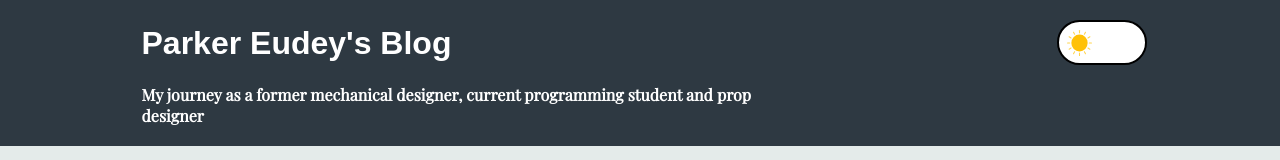
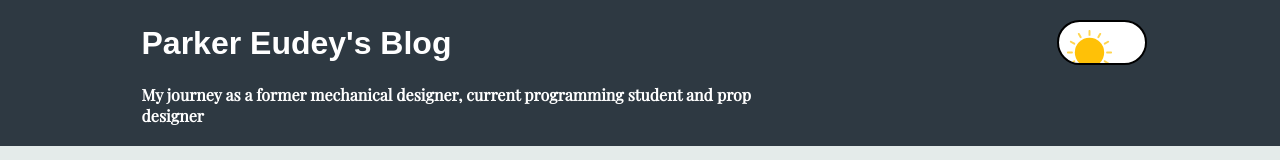
Before and after one commit to Peudey/ParkerEudeyBlog, a Gatsby site: page / in a window 1280 px wide. Shown: the top 160 px of the page. Built offline with nearby package versions, Linux system fonts and the light colour scheme; Gatsby itself is replaced by a stand-in of ours; some packages are replaced by stand-ins of ours.

Commit message:
Icon Resizing

```diff
--- a/src/components/Toggle.js
+++ b/src/components/Toggle.js
@@ -18,7 +18,6 @@ const ToggleContainer = styled.button`
     padding: 0.5rem;
     position: relative;
     top: 1rem;
-    //left: 2rem;
     width: 5vw;
     min-width: 90px;
     height: 5vh;
@@ -27,6 +26,7 @@ const ToggleContainer = styled.button`
     img {
         height: auto;
         width: 2vw;
+        min-width: 45px;
         transition: all 0.3s linear;
 
         // sun icon
```
